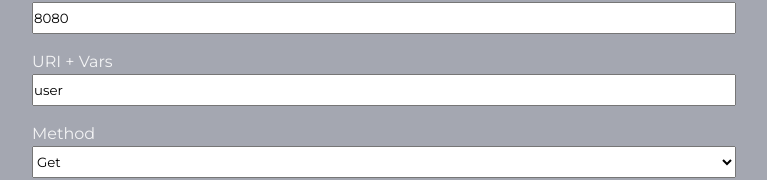
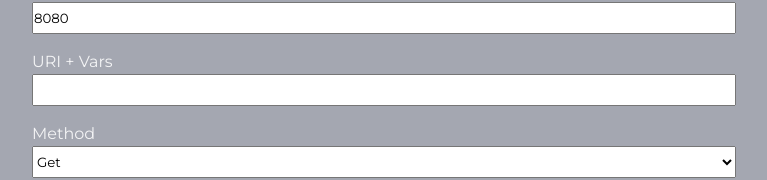
Before and after one commit to ask0ldd/APIRequestMaker, a React (Vite) app: page / in a window 1280 px wide. Shown: the part 126-306 px from the top of the page, without its empty margins (256-1023 px from the left). Built offline with nearby package versions, Linux system fonts and the light colour scheme; a web font is replaced by a local one.

Commit message:
form state control

```diff
--- a/src/App.tsx
+++ b/src/App.tsx
@@ -1,18 +1,34 @@
+import { useState } from 'react'
 import './App.css'
 
 function App() {
 
+  const formDefault = {
+    baseIP: '127.0.0.1',
+    port : 8080,
+    URIVar: '',
+    verb: '',
+  }
+
+  const [form, setForm] = useState<IForm>(formDefault)
+
+  function handleChange(event: React.FormEvent<HTMLInputElement | HTMLTextAreaElement | HTMLSelectElement>){
+    const {name, value} = event.currentTarget
+    setForm({...form, [name] : value})
+    console.log(value)
+}
+
   return (
     <main>
 
-      <label>Base IP</label>
-      <input type="text" value="127.0.0.1"/>
-      <label>Port</label>
-      <input type="text" value="8080"/>
-      <label>URI + Vars</label>
-      <input type="text" value="user"/>
+      <label htmlFor='baseIP'>Base IP</label>
+      <input name="baseIP" onChange={handleChange} type="text" value={form.baseIP}/>
+      <label htmlFor="port">Port</label>
+      <input name="port" onChange={handleChange} type="text" value={form.port}/>
+      <label htmlFor="URIVar">URI + Vars</label>
+      <input name="URIVar" onChange={handleChange} type="text" value={form.URIVar}/>
       <label>Method</label>
-      <select>
+      <select onChange={handleChange}>
           <option value="get">Get</option>
           <option value="post">Post</option>
           <option value="update">Update</option>
@@ -25,3 +41,10 @@ function App() {
 }
 
 export default App
+
+interface IForm{
+  baseIP: string
+  port: number
+  URIVar: string
+  verb: string
+}
```
